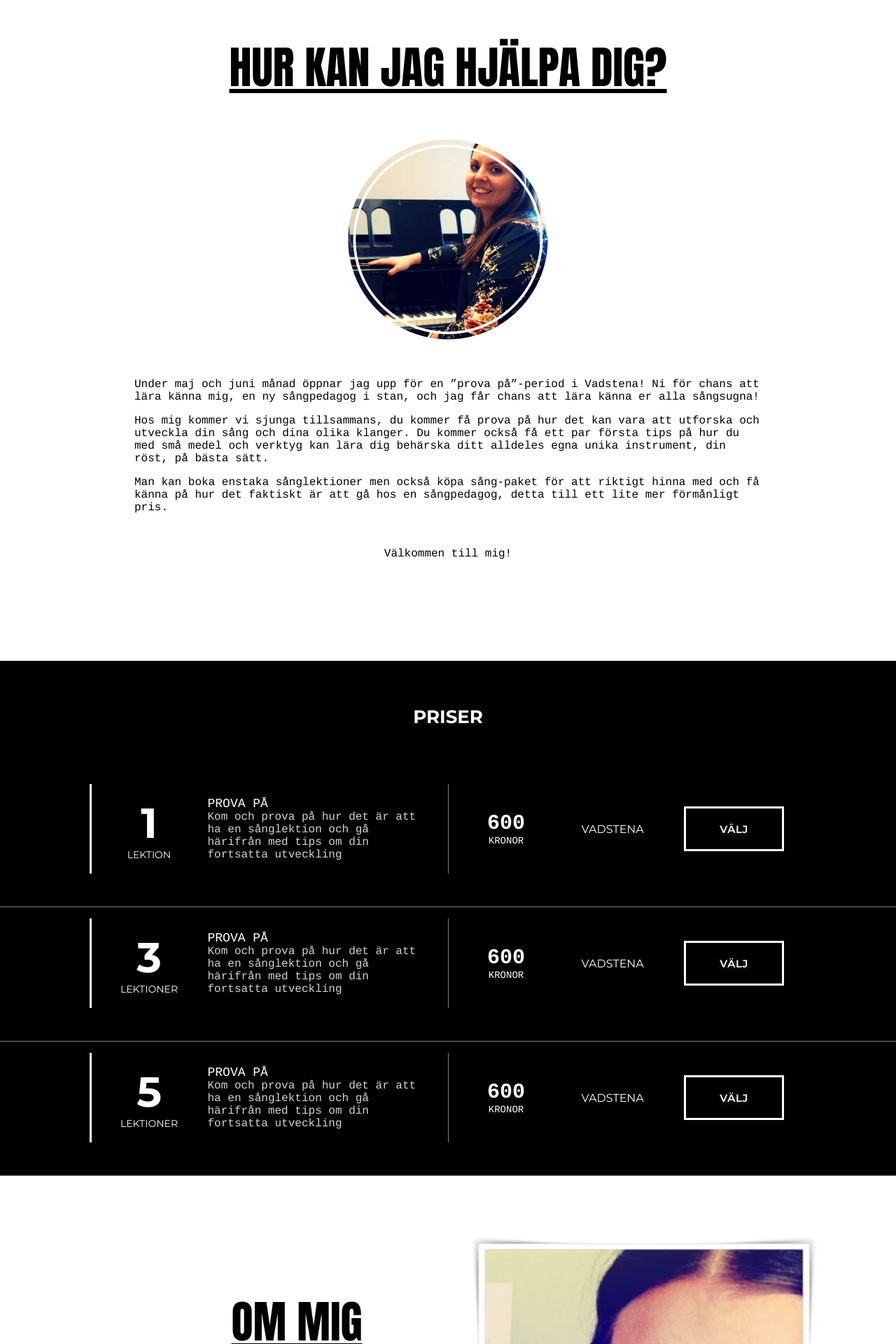
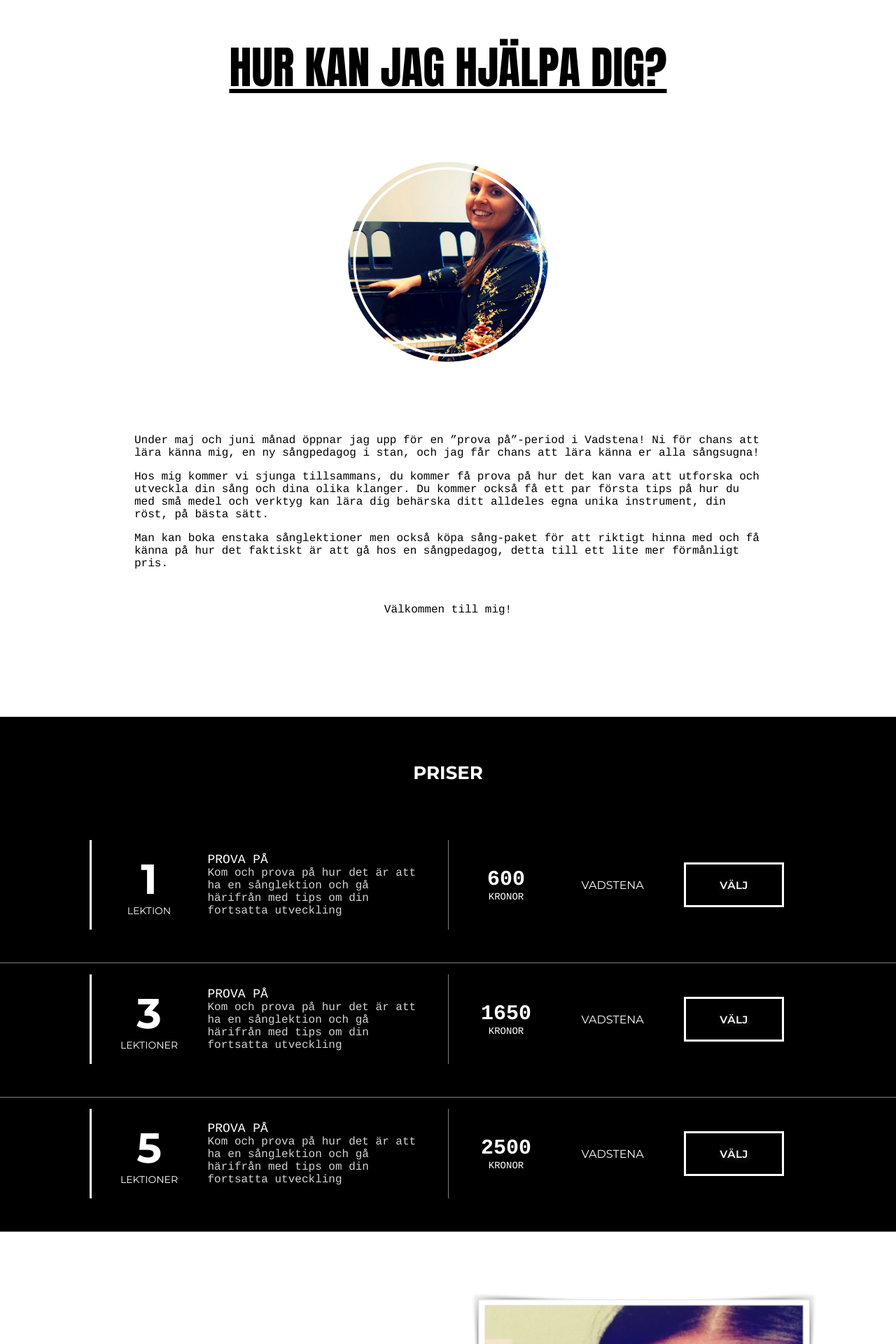
Before and after one commit to FThelin/johannathelin, a Next.js app: page / in a window 1280 px wide. Shown: the part 880-2800 px from the top of the page at 70% size. Built offline with nearby package versions, Linux system fonts and the light colour scheme.

Commit message:
small text fixes

```diff
--- a/components/Contact.js
+++ b/components/Contact.js
@@ -46,7 +46,7 @@ const Contact = () => {
       </motion.h1>
       <form className={styles.main}>
         <formGroup className={styles.inputGroup}>
-          <label htmlFor="name">Name</label>
+          <label htmlFor="name">Namn</label>
           <input
             type="text"
             name="name"
@@ -68,7 +68,7 @@ const Contact = () => {
           />
         </formGroup>
         <formGroup className={styles.inputGroup}>
-          <label htmlFor="message">Message</label>
+          <label htmlFor="message">Meddelande</label>
           <textarea
             type="text"
             rows="4"
--- a/components/Main.js
+++ b/components/Main.js
@@ -2,6 +2,7 @@ import React from "react";
 import styles from "../styles/Main.module.css";
 import { motion } from "framer-motion";
 import Button from "../components/Button";
+import Link from "next/link";
 
 function Main() {
   return (
@@ -23,7 +24,9 @@ function Main() {
         >
           Sångpedagog och röstcoach baserad i Vadstena
         </motion.p>
-        <Button text="kontakta mig" />
+        <a href={"#contact"} passHref>
+          <Button text="kontakta mig" />
+        </a>
       </div>
     </div>
   );
--- a/components/Prices.js
+++ b/components/Prices.js
@@ -27,7 +27,9 @@ const Prices = () => {
             </div>
             <p className={styles.cityName}>VADSTENA</p>
             <div className={styles.priceButton}>
-              <Button text="Välj" />
+              <a href={"#contact"} passHref>
+                <Button text="Välj" />
+              </a>
             </div>
           </div>
         </div>
@@ -49,12 +51,14 @@ const Prices = () => {
           </div>
           <div className={styles.sectionContent}>
             <div className={styles.priceInfo}>
-              <h6>600</h6>
+              <h6>1650</h6>
               <p>kronor</p>
             </div>
             <p className={styles.cityName}>VADSTENA</p>
             <div className={styles.priceButton}>
-              <Button text="Välj" />
+              <a href={"#contact"} passHref>
+                <Button text="Välj" />
+              </a>
             </div>
           </div>
         </div>
@@ -76,12 +80,14 @@ const Prices = () => {
           </div>
           <div className={styles.sectionContent}>
             <div className={styles.priceInfo}>
-              <h6>600</h6>
+              <h6>2500</h6>
               <p>kronor</p>
             </div>
             <p className={styles.cityName}>VADSTENA</p>
             <div className={styles.priceButton}>
-              <Button text="Välj" />
+              <a href={"#contact"} passHref>
+                <Button text="Välj" />
+              </a>
             </div>
           </div>
         </div>
--- a/styles/Intro.module.css
+++ b/styles/Intro.module.css
@@ -18,7 +18,8 @@
     width: 300px;
     height: 300px;
     position: relative;
-    margin-bottom: 3rem;
+    margin-top: 2rem;
+    margin-bottom: 6rem;
     z-index: -1;
 }
 
```
